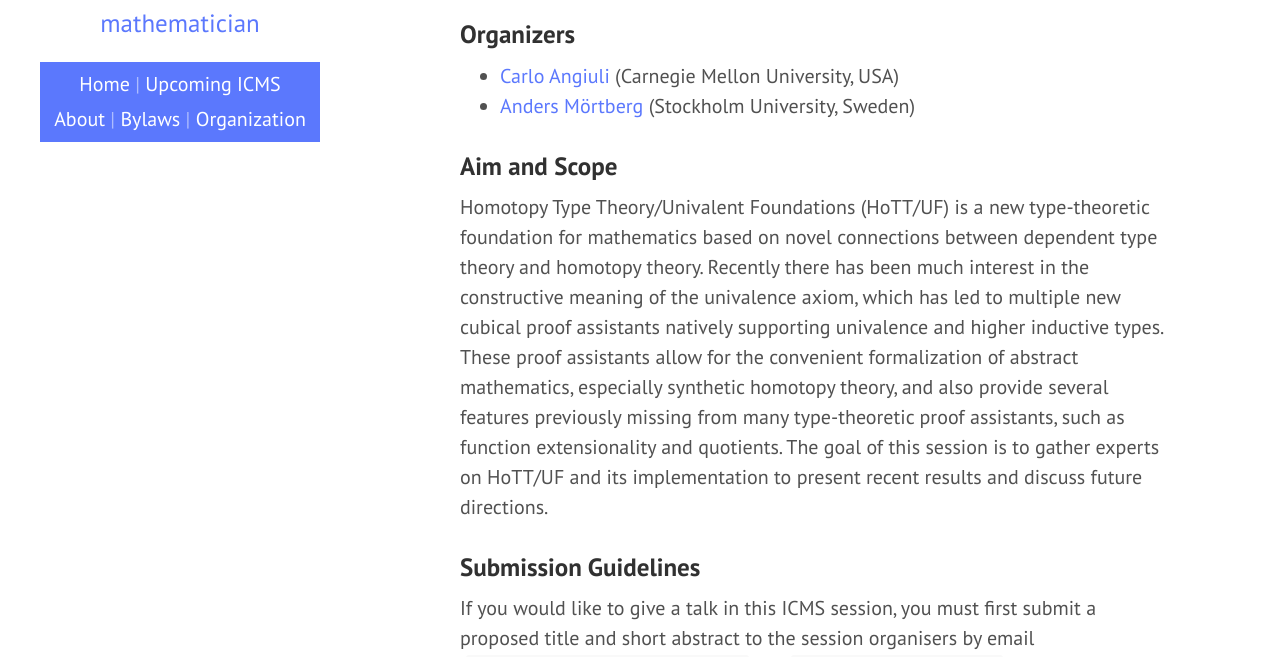
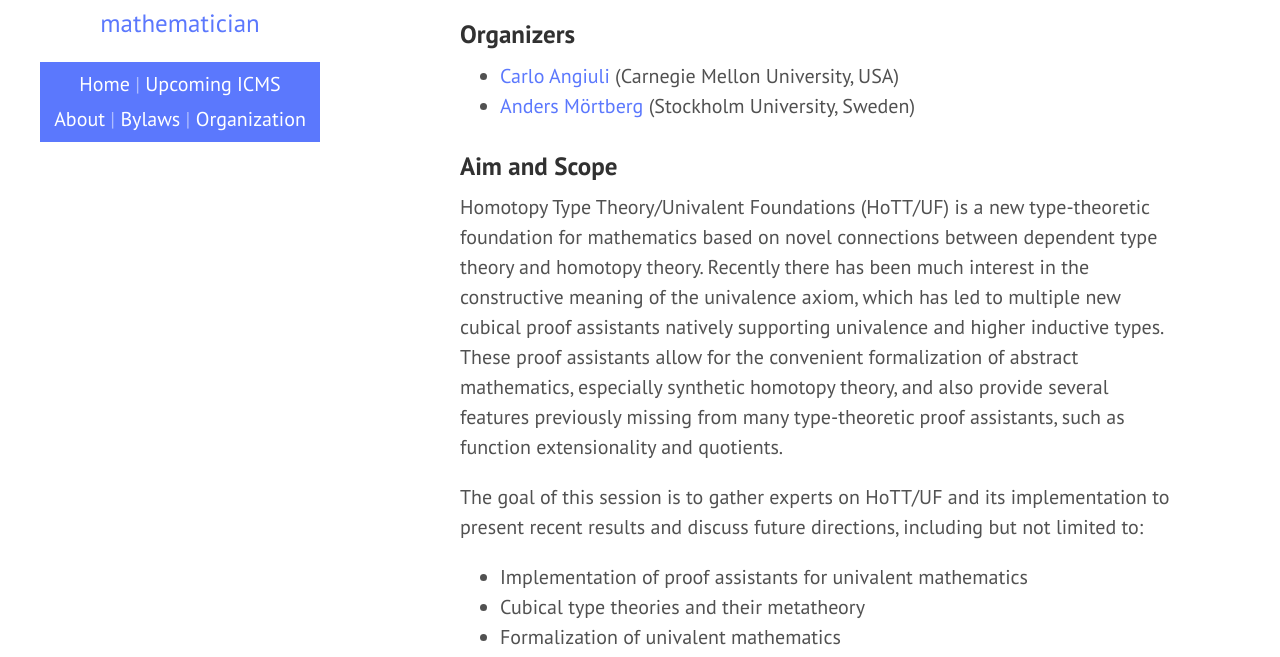
Before and after one commit to Univalent-Math/Univalent-Math.github.io, a plain HTML site: page index.html in a window 1280 px wide. Shown: the part 295-952 px from the top of the page. Drawn offline with Linux system fonts and the light colour scheme.

Commit message:
modify description to match proposal

```diff
--- a/index.html
+++ b/index.html
@@ -108,10 +108,18 @@
     formalization of abstract mathematics, especially synthetic
     homotopy theory, and also provide several features previously
     missing from many type-theoretic proof assistants, such as
-    function extensionality and quotients. The goal of this session is
-    to gather experts on HoTT/UF and its implementation to present
-    recent results and discuss future directions.
+    function extensionality and quotients.
   </p>
+
+  <p>The goal of this session is to gather experts on HoTT/UF and its
+    implementation to present recent results and discuss future
+    directions, including but not limited to:
+  </p>
+  <ul>
+    <li>Implementation of proof assistants for univalent mathematics</li>
+    <li>Cubical type theories and their metatheory</li>
+    <li>Formalization of univalent mathematics</li>
+  </ul>
 
 <h3 id="submission-guidelines">Submission Guidelines</h3>
 
```
